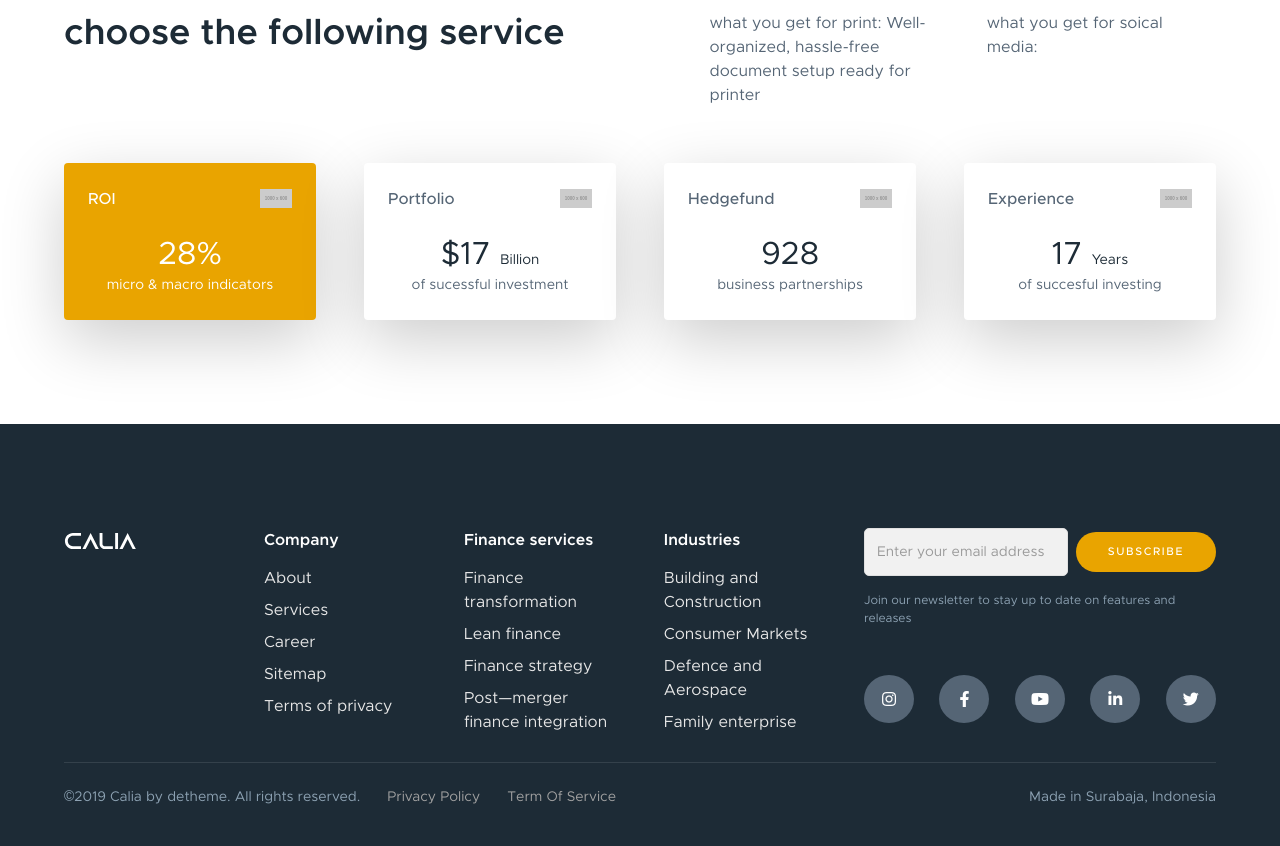
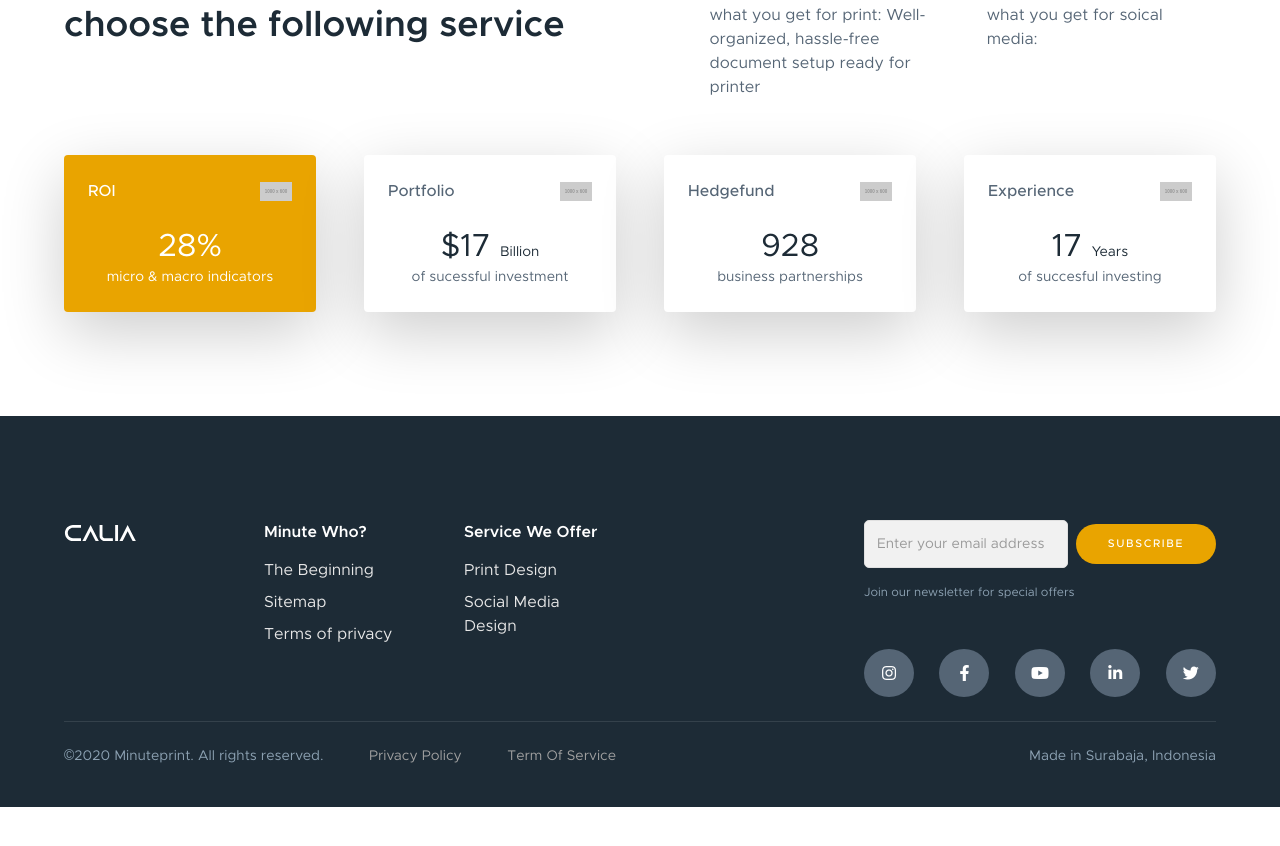
Before and after one commit to prinutes/prinutes.github.io, a plain HTML site: page index.html in a window 1280 px wide. Shown: the part 1644-2490 px from the top of the page. After the commit the page ends 2451 px from the top, so only its background shows below. Drawn offline with Linux system fonts and the light colour scheme; placeholder pictures from the web are drawn by us.

Commit message:
more fat

```diff
--- a/index.html
+++ b/index.html
@@ -20,8 +20,8 @@
         <div class="navigation-and-offcanvas">
             <div class="col no-margin-bottom lg-5 md-basis-uato">
                 <nav class="navigation-menu">
-                    <!--a href="index.html" class="nav-link w--current">Home</a-->
-                    <a href="about.html" class="nav-link">About</a>
+                    <!--a href="index.html" class="nav-link w--current">Home</a>
+                    <a href="about.html" class="nav-link">About</a-->
                     <a href="services.html" class="nav-link">Marteting Flyer</a>
                     <!--<div data-hover="1" data-delay="0" data-w-id="83a36909-9554-440b-ec90-d232c2c0c83d" class="nav-dropdown w-dropdown">
                         <div class="nav-dropdown-toggle w-dropdown-toggle">
@@ -70,7 +70,7 @@
                 <h1 class="c-herotext__main">Stand Out On and Offline</h1>
                 <div class="color-dark text-medium margin-bottom">Want more people to aware your business within your community and online? Try us out, the first one is on us.</div>
                 <a data-w-id="cf285295-027b-25e0-3964-b91a419e5388" href="#" class="button-primary animated is-white w-inline-block">
-                    <div style="-webkit-transform:translate3d(0, 0PX, 0) scale3d(1, 1, 1) rotateX(0) rotateY(0) rotateZ(0) skew(0, 0);-moz-transform:translate3d(0, 0PX, 0) scale3d(1, 1, 1) rotateX(0) rotateY(0) rotateZ(0) skew(0, 0);-ms-transform:translate3d(0, 0PX, 0) scale3d(1, 1, 1) rotateX(0) rotateY(0) rotateZ(0) skew(0, 0);transform:translate3d(0, 0PX, 0) scale3d(1, 1, 1) rotateX(0) rotateY(0) rotateZ(0) skew(0, 0);opacity:1" class="button-primary-text">free trail for first-timer</div>
+                    <div style="-webkit-transform:translate3d(0, 0PX, 0) scale3d(1, 1, 1) rotateX(0) rotateY(0) rotateZ(0) skew(0, 0);-moz-transform:translate3d(0, 0PX, 0) scale3d(1, 1, 1) rotateX(0) rotateY(0) rotateZ(0) skew(0, 0);-ms-transform:translate3d(0, 0PX, 0) scale3d(1, 1, 1) rotateX(0) rotateY(0) rotateZ(0) skew(0, 0);transform:translate3d(0, 0PX, 0) scale3d(1, 1, 1) rotateX(0) rotateY(0) rotateZ(0) skew(0, 0);opacity:1" class="button-primary-text">free trail</div>
                     <div style="opacity:0;display:block;-webkit-transform:translate3d(0, 20PX, 0) scale3d(1, 1, 1) rotateX(0) rotateY(0) rotateZ(0) skew(0, 0);-moz-transform:translate3d(0, 20PX, 0) scale3d(1, 1, 1) rotateX(0) rotateY(0) rotateZ(0) skew(0, 0);-ms-transform:translate3d(0, 20PX, 0) scale3d(1, 1, 1) rotateX(0) rotateY(0) rotateZ(0) skew(0, 0);transform:translate3d(0, 20PX, 0) scale3d(1, 1, 1) rotateX(0) rotateY(0) rotateZ(0) skew(0, 0)" class="button-primary-text for-hover">let&#x27;s go <span class="fa margin-left"></span></div>
                 </a>
             </div>
@@ -418,27 +418,37 @@
             <div class="col lg-6 md-12 no-margin-bottom-lg">
                 <div class="container container-nested">
                     <div class="col lg-4 md-12 no-margin-bottom-lg">
-                        <h4 class="on-dark">Company</h4><a href="#" class="footer-nav-link on-dark">About</a><a href="#" class="footer-nav-link on-dark">Services</a><a href="#" class="footer-nav-link on-dark">Career</a><a href="#" class="footer-nav-link on-dark">Sitemap</a><a href="#" class="footer-nav-link on-dark">Terms of privacy</a>
+                        <h4 class="on-dark">Minute Who?</h4>
+                        <a href="#" class="footer-nav-link on-dark">The Beginning</a>
+                        <a href="#" class="footer-nav-link on-dark">Sitemap</a>
+                        <a href="#" class="footer-nav-link on-dark">Terms of privacy</a>
                     </div>
                     <div class="col lg-4 md-12 no-margin-bottom-lg">
-                        <h4 class="on-dark">Finance services</h4><a href="#" class="footer-nav-link on-dark">Finance transformation</a><a href="#" class="footer-nav-link on-dark">Lean finance</a><a href="#" class="footer-nav-link on-dark">Finance strategy</a><a href="#" class="footer-nav-link on-dark">Post—merger finance integration</a>
+                        <h4 class="on-dark">Service We Offer</h4>
+                        <a href="#" class="footer-nav-link on-dark">Print Design</a>
+                        <a href="#" class="footer-nav-link on-dark">Social Media Design</a>
+                        <a href="#" class="footer-nav-link on-dark"></a>
                     </div>
+                    <!--
                     <div class="col lg-4 md-12 no-margin-bottom">
-                        <h4 class="on-dark">Industries</h4><a href="#" class="footer-nav-link on-dark">Building and Construction</a><a href="#" class="footer-nav-link on-dark">Consumer Markets</a><a href="#" class="footer-nav-link on-dark">Defence and Aerospace</a><a href="#" class="footer-nav-link on-dark">Family enterprise</a>
+                        <h4 class="on-dark">How to reach us</h4>
+                        <a href="#" class="footer-nav-link on-dark">contact</a>
+                        <a href="#" class="footer-nav-link on-dark">blog</a>
                     </div>
+                    -->
                 </div>
             </div>
             <div class="col lg-4 md-12 no-margin-bottom">
                 <div class="w-form">
                     <form id="email-form" name="email-form" data-name="Email Form" class="flexh-align-center xs-is-wrapping"><input type="email" class="form-input-text is-grey margin-right-small lg-md-sm-no-margin-bottom w-input" maxlength="256" name="email-2" data-name="Email 2" placeholder="Enter your email address" id="email-2" required=""><input type="submit" value="Subscribe" data-wait="Please wait..." class="button-primary is-small w-button"></form>
                     <div class="w-form-done">
-                        <div>Thank you! Your submission has been received!</div>
+                        <div>Thank you! Our monkey has received your submission!</div>
                     </div>
                     <div class="w-form-fail">
-                        <div>Oops! Something went wrong while submitting the form.</div>
+                        <div>D'oh! Something went wrong while submitting the form.</div>
                     </div>
                 </div>
-                <div class="low-text-contrast text-xsmall margin-bottom-double">Join our newsletter to stay up to date on features and releases</div>
+                <div class="low-text-contrast text-xsmall margin-bottom-double">Join our newsletter for special offers</div>
                 <div class="flexh-space-between">
                     <a href="#" class="c-social on-dark w-inline-block">
                         <div class="fa-brand"></div>
@@ -466,7 +476,7 @@
         <div class="container">
             <div class="col lg-6 no-margin-bottom md-12 md-order-last">
                 <div class="low-text-contrast text-small flexh-space-between md-flex-vertical">
-                    <div class="md-order-last">©2019 Calia by detheme. All rights reserved. </div><a href="#" class="footer-bottom-link">Privacy Policy</a><a href="#" class="footer-bottom-link">Term Of Service</a>
+                    <div class="md-order-last">©2020 Minuteprint. All rights reserved.</div><a href="#" class="footer-bottom-link">Privacy Policy</a><a href="#" class="footer-bottom-link">Term Of Service</a>
                 </div>
             </div>
             <div class="col lg-6 no-margin-bottom md-12">
```
